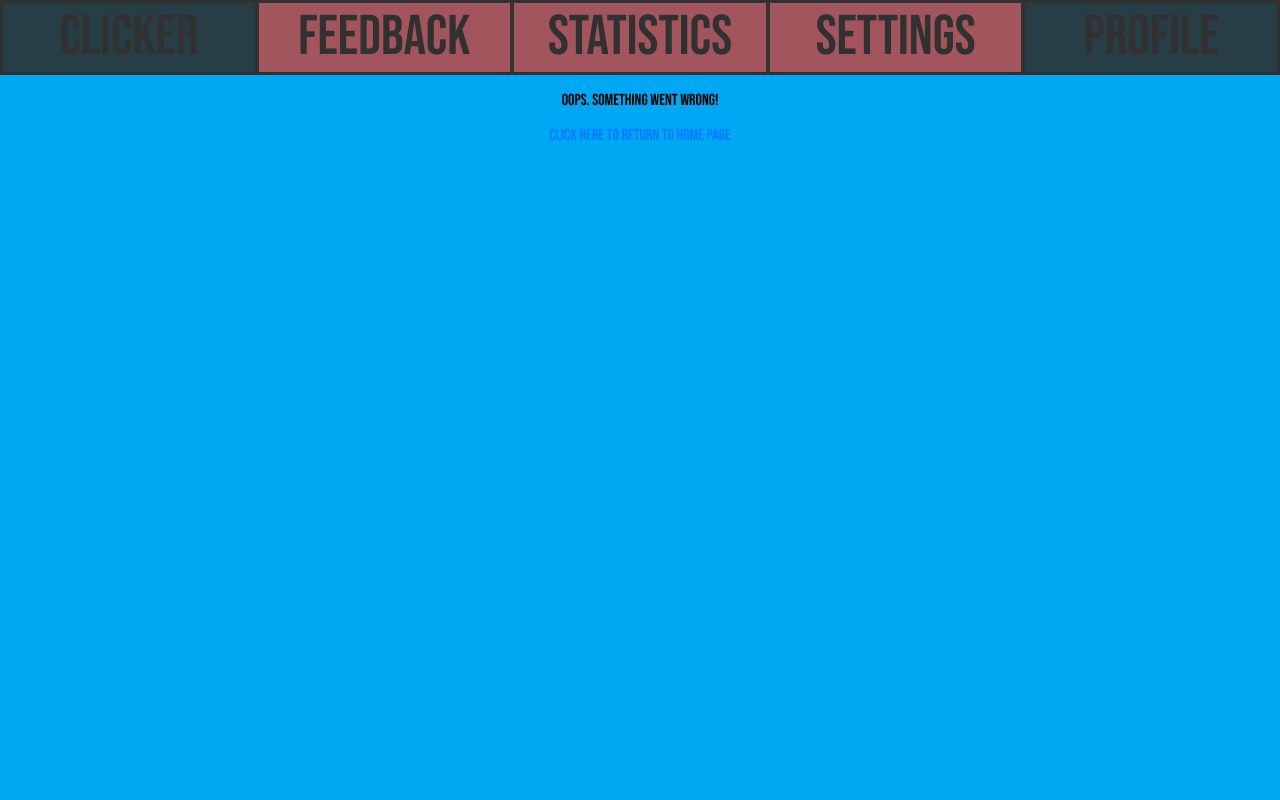
After one commit to AlexWilson06/Propoganda, a PHP site: page /index.html in a window 1280 px wide. The commit adds this page. Run offline with PHP 8.4, Linux system fonts and the light colour scheme.

Commit message:
worked on it
worked on adding in the menu bars to all pages that needed it and fixed sql error

```diff
--- a/NavBar.php
+++ b/NavBar.php
@@ -3,5 +3,5 @@
     <a href="contacts.php">Feedback</a>
     <a href="Statistics.php">Statistics</a>
     <a href="settings.php">Settings</a>
-    <a href="login.html">Sign In</a>
+    <a href="login.html">Profile</a>
 </div>
--- a/contacts.php
+++ b/contacts.php
@@ -11,7 +11,6 @@
 </head>
 <body>
 <?php
-    include ('NavBar.php');
     include ('setup.php');
     include ('process_form.php');
     ?>
--- a/css/style.css
+++ b/css/style.css
@@ -425,14 +425,12 @@ background-color: #2868c7;
   background-color: white;
   border: 0.5vh solid rgb(49, 49, 49);
 }
-.Cost, .Upgrade, .Infobutton {
+.Cost, .Infobutton, .Upgrade {
   display: flex;
-  font-size: 20%;
   flex-direction: column;
   flex: 1;
-}
-.Cost {
-  width: 10%;
+  font-size: 700%;
+  height: 100%;
 }
 .btn {
   border: solid black 0.5vh;
--- /dev/null
+++ b/index.html
@@ -0,0 +1,23 @@
+<!DOCTYPE html>
+<html lang="en">
+<head>
+    <link rel="preconnect" href="https://fonts.googleapis.com">
+    <link rel="preconnect" href="https://fonts.gstatic.com" crossorigin>
+    <link href="https://fonts.googleapis.com/css2?family=Bebas+Neue&display=swap" rel="stylesheet">
+    <title>Propaganda Clicker: Error Page</title>
+    <meta charset="UTF-8">
+    <meta name="viewport" content="width=device-width, initial-scale=1">
+    <link rel="stylesheet" href="css/style.css">
+</head>
+<body>
+    <div class="navbarC">
+        <a href="index.php">Clicker</a>
+        <a href="contacts.php">Feedback</a>
+        <a href="Statistics.php">Statistics</a>
+        <a href="settings.php">Settings</a>
+        <a href="login.html">Profile</a>
+    </div>
+    <p>Oops. Something went wrong!</p>
+    <a href="index.php">Click here to return to home page</a>
+</body>
+</html>
--- a/index.php
+++ b/index.php
@@ -14,7 +14,7 @@
     <div class="MainCollumn">
         <div class="Section2">
             <div class="clickerbar">
-                <p>Communist republic of<br><span id="name">nobody</span></p>
+                <p>Communist republic of<br><span id="name"></span></p>
                 <p>Rebirths:<br><span id="rebirths">nil</span></p>
                 <p>Money:<br><span id="score">0</span></p>
                 <div class="clicker-container">
@@ -116,7 +116,6 @@ function updateCountryImage() {
 }
 function updatename() {
     let nameElement = document.getElementById('name'); // Get the DOM element
-    let name = 'nobody'; // Default name
 
     if (rebirths >= 10) {
         name = 'Karl Marx';
@@ -138,6 +137,8 @@ function updatename() {
         name = 'Nikita Khrushchev';
     } else if (rebirths === 1) {
         name = 'the northern end';
+    } else if (rebirths === 0) {
+        name = 'Nobody';
     }
 
     nameElement.innerText = name; // Update the name in the DOM
```
Also changed, not shown: Statistics.php (+3 -9 lines), login.html (+7 -0 lines), process_form.php (+15 -0 lines), propogandaclicker(2).sql (+6 -5 lines), register.html (+7 -0 lines).
